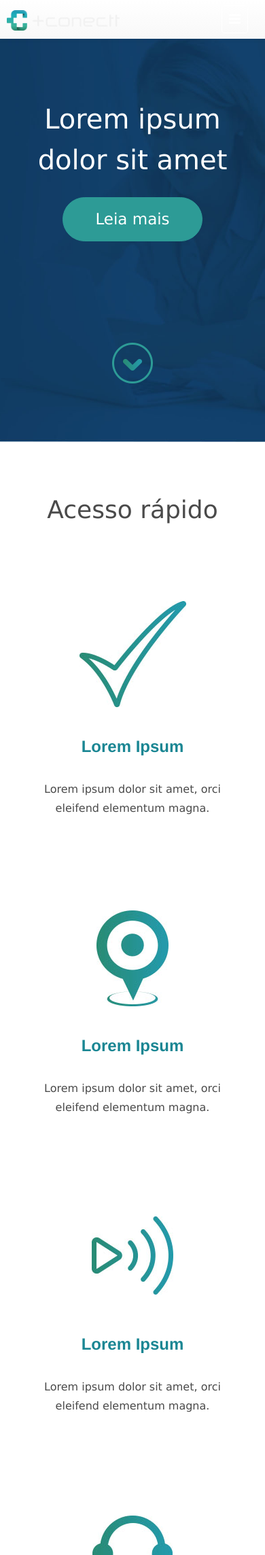
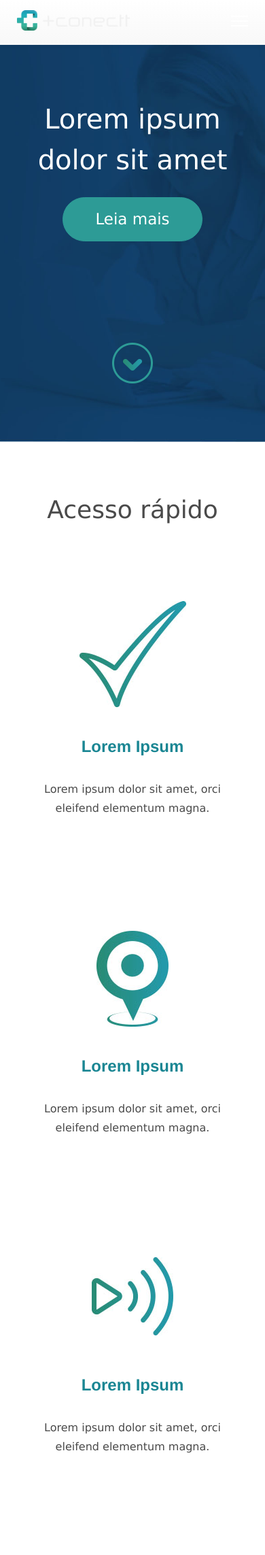
Before and after one commit to ITEVA/maisConectt, a PHP site: page / in a window 390 px wide. Shown: the top 2287 px of the page at 68% size. Run offline with PHP 8.4, Linux system fonts and the light colour scheme; some libraries are stand-ins or nearby versions.

Commit message:
Ajustes no Layout

```diff
--- a/Css/agency.css
+++ b/Css/agency.css
@@ -51,7 +51,7 @@ header .intro-text .intro-heading {
 .open .dropdown-toggle.btn-xl {
   color: #2D9B96;
   background-color: #ffffff;
-  border: 3px solid #2D9B96;
+  border: 1px solid #2D9B96;
 }
 
 .btn-xl:active,
@@ -250,6 +250,10 @@ div.boxCinza > .col-lg-7 > p {
   header .intro-text .intro-lead-in {
     padding-right: 520px;
   }
+
+  div.acessoRapido > .col-lg-3 {
+    padding-bottom: 30px;
+  }
 }
 
 @media all and (max-width: 1130px) {
@@ -419,3 +423,9 @@ div.boxCinza > .col-lg-7 > p {
     padding-right: 0;
   }
 }
+
+@media all and (max-width: 370px){
+  div.boxCinza > .col-lg-5 > img{
+    width: 100%;
+  }
+}
--- a/Css/topo.css
+++ b/Css/topo.css
@@ -33,21 +33,27 @@ a:hover{
     border-color: transparent;
 }
 
+.in{
+    background-color: #12416D;
+}
 .affix-top {
     background-color: transparent;
     border-color: transparent;
+    margin-bottom: 0;
+    height: 67px;
 }
 
 .affix {
     background-color: #12416D;
     border-color: transparent;
+    margin-bottom: 0;
+    height: 67px;
 }
 
 .navbar-custom .navbar-collapse {
     border-color: rgba(255, 255, 255, 0.02);
 }
 .navbar-custom .navbar-toggle {
-    background-color: transparent;
     border-color: white;
     color: white;
     font-size: 20px;
@@ -111,6 +117,135 @@ i.fa-user-o{
     margin-top: 7px;
 }
 
+/*toggle*/
+
+.header {
+    position: fixed;
+    width: 100%;
+}
+
+.header ul {
+    margin: 0;
+    padding: 0;
+    list-style: none;
+    overflow: hidden;
+    background-color: #12416D;
+    display: none;
+}
+
+.header li a {
+    display: block;
+    color: #ffffff;
+    padding: 20px 20px;
+    border-right: 1px solid #1a1a1a;
+    text-decoration: none;
+}
+
+.header li.primeiro{
+    border-top: 1px solid #BEBFC1;
+}
+
+.header li:last-child > a > i{
+    display: none;
+}
+
+.header li a:hover {
+    background-color: #103C63;
+}
+
+.header .logo {
+    display: block;
+    float: left;
+    font-size: 2em;
+    padding: 10px 20px;
+    text-decoration: none;
+}
+
+.header .menu {
+    clear: both;
+    max-height: 0;
+    transition: max-height .2s ease-out;
+}
+
+.header .menu-icon {
+    cursor: pointer;
+    display: inline-block;
+    float: right;
+    padding: 30px 25px;
+    position: relative;
+    user-select: none;
+}
+
+.header .menu-icon .navicon {
+    background: #ffffff;
+    display: block;
+    height: 2px;
+    position: relative;
+    transition: background .2s ease-out;
+    width: 25px;
+}
+
+.header .menu-icon .navicon:before,
+.header .menu-icon .navicon:after {
+    background: #ffffff;
+    content: '';
+    display: block;
+    height: 100%;
+    position: absolute;
+    transition: all .2s ease-out;
+    width: 100%;
+}
+
+.header .menu-icon .navicon:before {
+    top: 7px;
+}
+
+.header .menu-icon .navicon:after {
+    top: -7px;
+}
+
+.header .menu-btn {
+    display: none;
+}
+
+.header .menu-btn:checked ~ .menu {
+    max-height: 485px;
+}
+
+.header .menu-btn:checked ~ .menu-icon .navicon {
+    background: transparent;
+}
+
+.header .menu-btn:checked ~ .menu-icon .navicon:before {
+    transform: rotate(-45deg);
+}
+
+.header .menu-btn:checked ~ .menu-icon .navicon:after {
+    transform: rotate(45deg);
+}
+
+.header .menu-btn:checked ~ .menu-icon:not(.steps) .navicon:before,
+.header .menu-btn:checked ~ .menu-icon:not(.steps) .navicon:after {
+    top: 0;
+}
+
+@media (min-width: 48em) {
+    .header li {
+        float: left;
+    }
+    .header li a {
+        padding: 20px 30px;
+    }
+    .header .menu {
+        clear: none;
+        float: right;
+        max-height: none;
+    }
+    .header .menu-icon {
+        display: none;
+    }
+}
+
 @media all and (max-width: 1200px){
     .container{
         width: 1100px;
@@ -168,8 +303,26 @@ i.fa-user-o{
         letter-spacing: 0.1px;
     }
 
-    .nav>li>a {
+    .nav> li > a {
         padding: 10px 8px;
+    }
+}
+
+@media all and (max-width: 768px){
+    .navbar-custom .nav li.primeiro{
+        display: block;
+    }
+
+    .navbar-custom .nav li:last-child{
+        display: block;
+    }
+
+    .navbar-custom .nav li.response {
+        display: none;
+    }
+
+    .header ul{
+        display: block;
     }
 }
 
--- a/JS/agency.js
+++ b/JS/agency.js
@@ -3,13 +3,12 @@
 (function($) {
     "use strict"; // Start of use strict
 
-    // jQuery for page scrolling feature - requires jQuery Easing plugin
-    $('a.page-scroll').bind('click', function(event) {
-        var $anchor = $(this);
-        $('html, body').stop().animate({
-            scrollTop: ($($anchor.attr('href')).offset().top - 50)
-        }, 1250, 'easeInOutExpo');
-        event.preventDefault();
+    var $doc = $('html, body');
+    $('.ancora').click(function() {
+        $doc.animate({
+            scrollTop: $( $.attr(this, 'href') ).offset().top
+        }, 800);
+        return false;
     });
 
     // Highlight the top nav as scrolling occurs
@@ -28,6 +27,10 @@
         offset: {
             top: 100
         }
+    });
+
+    $('.menu-icon').click(function () {
+        $('nav#mainNav').removeClass('affix-top');
     })
 
 })(jQuery); // End of use strict
--- a/Pages/home.php
+++ b/Pages/home.php
@@ -13,11 +13,13 @@
                                        interdum morbi nec. </div>
             <a href="#services" class="page-scroll btn btn-xl">Leia mais</a>
         </div>
+        <div id="conteudo"></div>
+
         <a class="page-scroll ancora" href="#conteudo"><img class="down" src="Images/arrowDown.png" alt=""></a>
     </div>
 </header>
 
-<div id="conteudo"></div>
+
 <div class="separatriz"></div>
 
 <div class="col-lg-12 acessoRapido">
--- a/Pages/topo.php
+++ b/Pages/topo.php
@@ -17,6 +17,7 @@
         <script type="text/javascript" src="JS/jquery.cycle.all.js"></script>
         <script type="text/javascript" src="JS/slider.js"></script>
         <script type="text/javascript" src="JS/agency.js"></script>
+        <!--<script type="text/javascript" src="JS/topo.js"></script>-->
         <script type="text/javascript" src="JS/jquery.maskedinput.js"></script>
 
 
@@ -42,14 +43,38 @@
 
     <!-- Navigation -->
     <nav id="mainNav" class="navbar navbar-default navbar-custom navbar-fixed-top">
+        <div class="navbar-header page-scroll header">
+            <input class="menu-btn" type="checkbox" id="menu-btn" />
+            <label class="menu-icon" for="menu-btn"><span class="navicon"></span></label>
+            <ul class="menu">
+                <li class="primeiro">
+                    <a class="page-scroll" href="home">Início</a>
+                </li>
+                <li>
+                    <a class="page-scroll" href="aempresa">A empresa</a>
+                </li>
+                <li>
+                    <a class="page-scroll" href="assinatura">Assinatura</a>
+                </li>
+                <li>
+                    <a class="page-scroll" href="teste">Teste de velocidade</a>
+                </li>
+                <li>
+                    <a class="page-scroll" href="contatos">2ª via de boleto</a>
+                </li>
+                <li>
+                    <a class="page-scroll" href="contatos">Contatos</a>
+                </li>
+                <li>
+                    <a class="page-scroll" href="areaCliente">Área do cliente <i class="fa fa-user-o"></i></a>
+                </li>
+            </ul>
+        </div>
+
         <div class="container">
+            <a class="navbar-brand page-scroll" href="home"><img src="Images/logoMenu.png" alt=""></a>
+
             <!-- Brand and toggle get grouped for better mobile display -->
-            <div class="navbar-header page-scroll">
-                <button type="button" class="navbar-toggle" data-toggle="collapse" data-target="#bs-example-navbar-collapse-1">
-                    <span class="sr-only">Toggle navigation</span><i class="fa fa-bars"></i>
-                </button>
-                <a class="navbar-brand page-scroll" href="home"><img src="Images/logoMenu.png" alt=""></a>
-            </div>
             <!-- Collect the nav links, forms, and other content for toggling -->
             <div class="collapse navbar-collapse" id="bs-example-navbar-collapse-1">
                 <ul class="nav navbar-nav navbar-right">
```
Also changed, not shown: Css/style.css (+0 -27 lines), JS/topo.js (added), Pages/aempresa.php (added).
